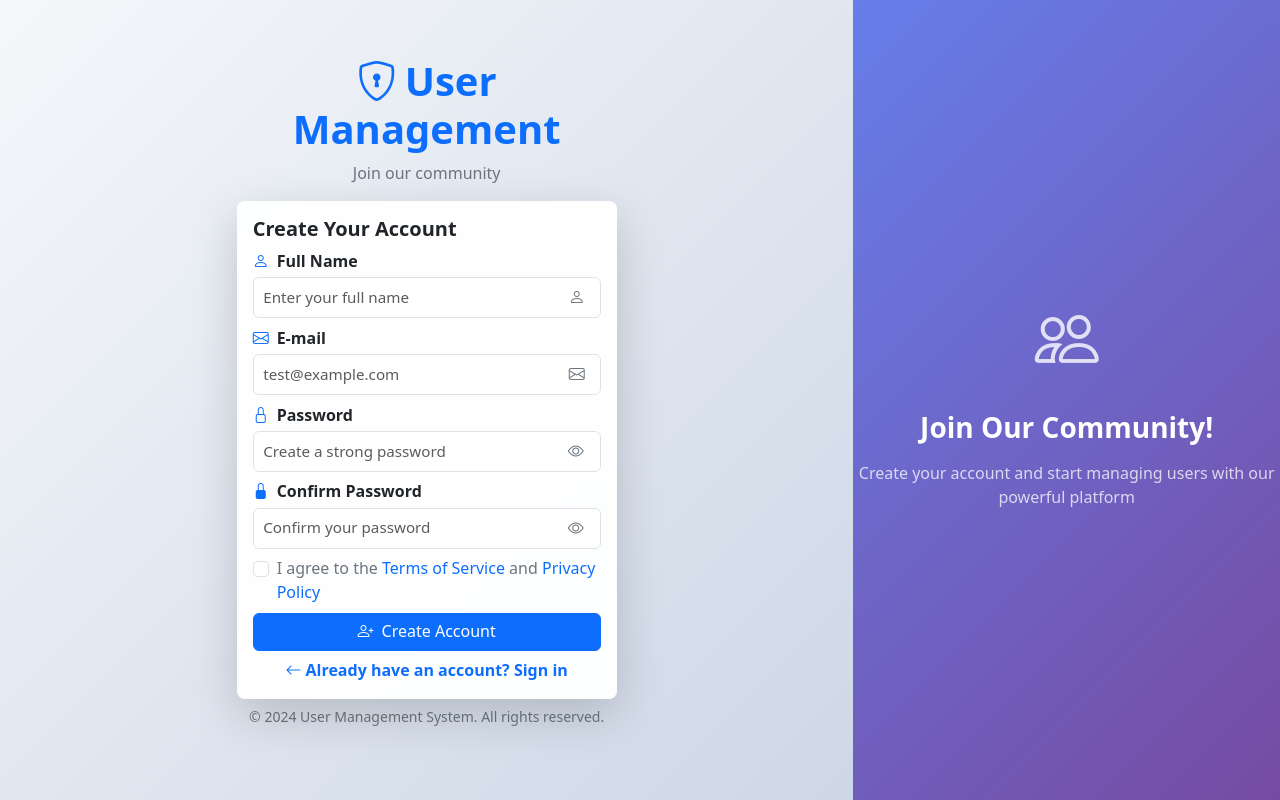
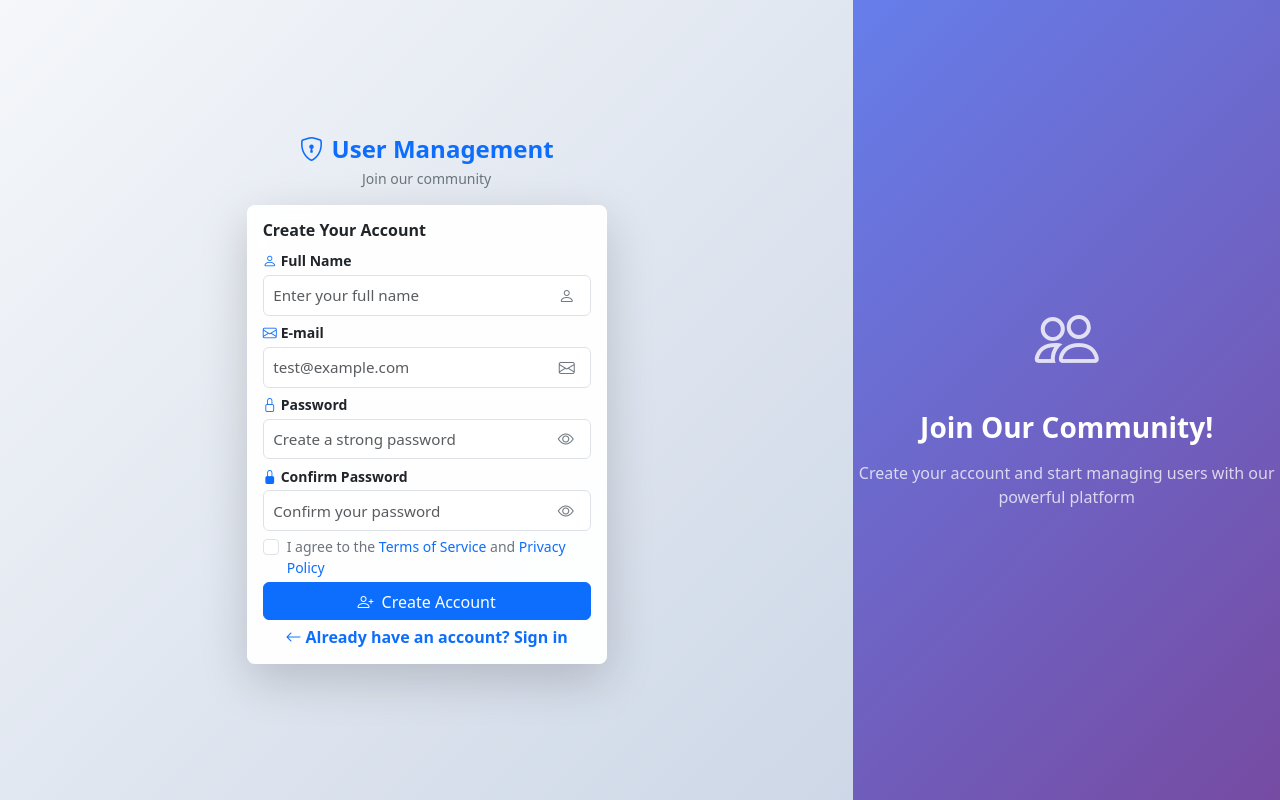
Before and after one commit to Aditya201514049/Task-4, a React (Vite) app in the folder frontend/: page /register in a window 1280 px wide. Built offline with nearby package versions, Linux system fonts and the light colour scheme.

Commit message:
style: update padding, font sizes, and layout in RegisterPage for improved visual consistency and user experience

```diff
--- a/frontend/src/pages/RegisterPage.jsx
+++ b/frontend/src/pages/RegisterPage.jsx
@@ -51,27 +51,27 @@ function RegisterPage() {
   return (
     <div className="min-vh-100 d-flex auth-page">
              {/* Left Side - Register Form */}
-       <div className="col-lg-8 col-md-7 d-flex align-items-center justify-content-center p-2 p-lg-3">
-         <div className="w-100" style={{ maxWidth: "380px" }}>
+       <div className="col-lg-8 col-md-7 d-flex align-items-center justify-content-center p-1 p-lg-2">
+         <div className="w-100" style={{ maxWidth: "360px" }}>
                       {/* Brand */}
            <div className="text-center mb-2">
-            <h1 className="display-6 fw-bold text-primary mb-2">
+             <h1 className="h4 fw-bold text-primary mb-1">
                <i className="bi bi-shield-lock me-2"></i>
                User Management
              </h1>
-            <p className="text-muted">Join our community</p>
+             <p className="text-muted small">Join our community</p>
            </div>
 
                      {/* Register Form */}
            <div className="card border-0 shadow-lg auth-card">
              <div className="card-body p-2 p-lg-3">
-               <h2 className="h5 fw-bold text-dark mb-2">Create Your Account</h2>
+               <h2 className="h6 fw-bold text-dark mb-2">Create Your Account</h2>
 
       <form onSubmit={handleSubmit}>
                                                                    {/* Name Field */}
-                 <div className="mb-2">
-                   <label className="form-label fw-semibold text-dark mb-1">
-                    <i className="bi bi-person me-2 text-primary"></i>
+                 <div className="mb-1">
+                   <label className="form-label fw-semibold text-dark mb-1 small">
+                     <i className="bi bi-person me-1 text-primary"></i>
                      Full Name
                    </label>
                   <div className="position-relative">
@@ -88,9 +88,9 @@ function RegisterPage() {
                 </div>
 
                                                                    {/* Email Field */}
-                 <div className="mb-2">
-                   <label className="form-label fw-semibold text-dark mb-1">
-                    <i className="bi bi-envelope me-2 text-primary"></i>
+                 <div className="mb-1">
+                   <label className="form-label fw-semibold text-dark mb-1 small">
+                     <i className="bi bi-envelope me-1 text-primary"></i>
                      E-mail
                    </label>
                   <div className="position-relative">
@@ -107,9 +107,9 @@ function RegisterPage() {
                 </div>
 
                                                                    {/* Password Field */}
-                 <div className="mb-2">
-                   <label className="form-label fw-semibold text-dark mb-1">
-                    <i className="bi bi-lock me-2 text-primary"></i>
+                 <div className="mb-1">
+                   <label className="form-label fw-semibold text-dark mb-1 small">
+                     <i className="bi bi-lock me-1 text-primary"></i>
                      Password
                    </label>
                   <div className="position-relative">
@@ -132,9 +132,9 @@ function RegisterPage() {
                </div>
 
                                                                    {/* Confirm Password Field */}
-                 <div className="mb-2">
-                   <label className="form-label fw-semibold text-dark mb-1">
-                    <i className="bi bi-lock-fill me-2 text-primary"></i>
+                 <div className="mb-1">
+                   <label className="form-label fw-semibold text-dark mb-1 small">
+                     <i className="bi bi-lock-fill me-1 text-primary"></i>
                      Confirm Password
                    </label>
                   <div className="position-relative">
@@ -157,10 +157,10 @@ function RegisterPage() {
                 </div>
 
                                                   {/* Terms and Conditions */}
-                 <div className="mb-2">
+                 <div className="mb-1">
                    <div className="form-check">
                      <input className="form-check-input" type="checkbox" id="terms" required />
-                    <label className="form-check-label text-muted" htmlFor="terms">
+                     <label className="form-check-label text-muted small" htmlFor="terms">
                        I agree to the <a href="#" className="text-primary text-decoration-none">Terms of Service</a> and <a href="#" className="text-primary text-decoration-none">Privacy Policy</a>
                      </label>
                    </div>
@@ -168,7 +168,7 @@ function RegisterPage() {
 
                                  {/* Error Message */}
                  {error && (
-                   <div className="alert alert-danger alert-dismissible fade show mb-2" role="alert">
+                   <div className="alert alert-danger alert-dismissible fade show mb-1" role="alert">
                     <i className="bi bi-exclamation-triangle me-2"></i>
                     {error}
                     <button
@@ -181,7 +181,7 @@ function RegisterPage() {
 
                                  {/* Success Message */}
                  {success && (
-                   <div className="alert alert-success alert-dismissible fade show mb-2" role="alert">
+                   <div className="alert alert-success alert-dismissible fade show mb-1" role="alert">
                     <i className="bi bi-check-circle me-2"></i>
                     {success}
                     <button
@@ -194,7 +194,7 @@ function RegisterPage() {
 
                                  {/* Submit Button */}
                  <button
-                   className="btn btn-primary w-100 mb-2"
+                   className="btn btn-primary w-100 mb-1"
                   disabled={loading}
                   type="submit"
                 >
@@ -222,12 +222,7 @@ function RegisterPage() {
             </div>
           </div>
 
-                     {/* Footer */}
-           <div className="text-center mt-2">
-            <p className="text-muted small">
-              © 2024 User Management System. All rights reserved.
-            </p>
-          </div>
+
         </div>
       </div>
 
```
Lines whose indentation alone changed are shown as unchanged.
